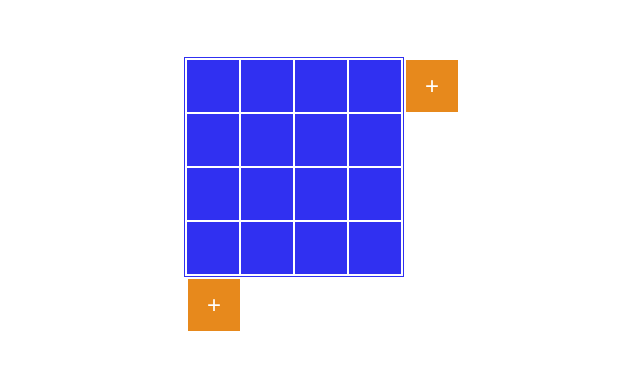
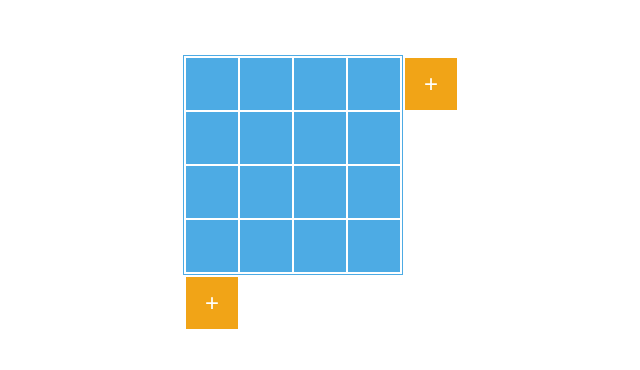
Before and after one commit to Equitis90/react_demo_app, a React app: page / in a window 1280 px wide. Shown: the whole page, without its empty margins (348-988 px from the left). Built offline with nearby package versions, Linux system fonts and the light colour scheme.

Commit message:
Styling fixes

```diff
--- a/src/App.css
+++ b/src/App.css
@@ -5,7 +5,7 @@
 }
 
 #originTable {
-  border: 1px solid rgb(48, 48, 241);
+  border: 1px solid #4dabe4;
 }
 
 .add, .remove {
@@ -21,11 +21,11 @@
 }
 
 .add {
-  background-color: rgb(231, 137, 28);
+  background-color: #f1a417;
 }
 
 .remove {
-  background-color: rgb(194, 37, 17);
+  background-color: #b00100;
 }
 
 .hidden {
@@ -35,17 +35,19 @@
 .bordered {
   height: 50px;
   width: 50px;
-  background-color: rgb(48, 48, 241);
+  background-color: #4dabe4;
 }
 
 .del_table_columns {
   width: 100%;
   padding-left: 1px;
   padding-right: 1px;
+  margin-bottom: -2px;
 }
 
 .del_table_rows {
   height: 100%;
+  margin-right: -2px;
 }
 
 #mainTable {
@@ -54,7 +56,7 @@
 }
 
 .add_row_table {
-  margin-left: 4px;
+  margin-left: 3px;
 }
 
 .add_column_table {
@@ -63,5 +65,5 @@
 
 .add:hover, .remove:hover {
   filter: alpha(opacity=50);
-  opacity: 0.5;
+  opacity: 0.7;
 }
```
